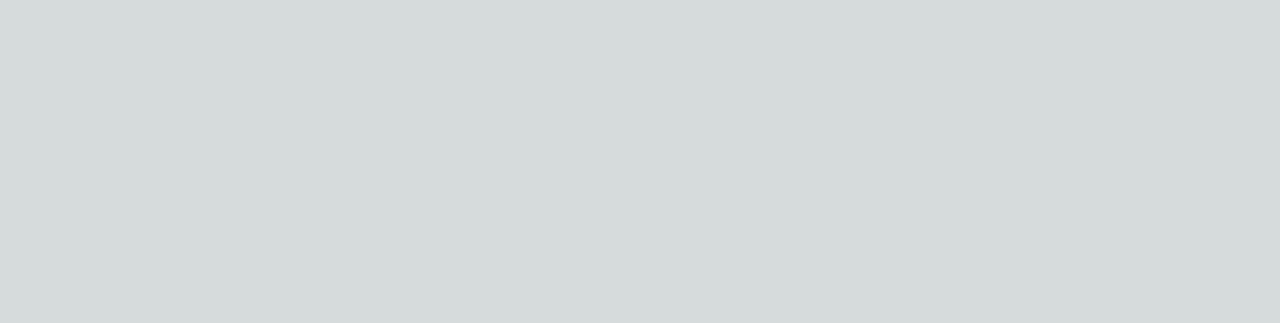
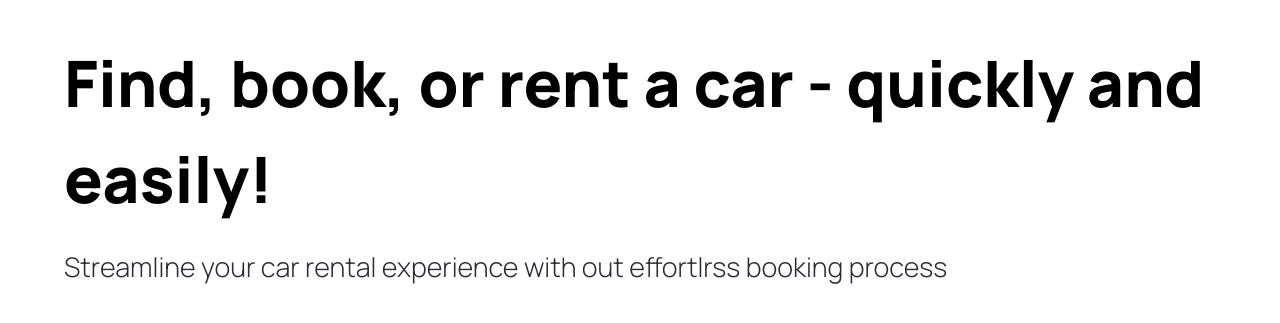
Before and after one commit to BhupendraShahi/car-dekho, a Next.js app: page / in a window 1280 px wide. Shown: the part 109-432 px from the top of the page. Built offline with nearby package versions, Linux system fonts and the light colour scheme.

Commit message:
initial setup & hero component

```diff
--- a/app/globals.css
+++ b/app/globals.css
@@ -1,27 +1,219 @@
+@import url("https://fonts.googleapis.com/css2?family=Manrope:wght@200;300;400;500;600;700;800&display=swap");
+
 @tailwind base;
 @tailwind components;
 @tailwind utilities;
 
-:root {
-  --foreground-rgb: 0, 0, 0;
-  --background-start-rgb: 214, 219, 220;
-  --background-end-rgb: 255, 255, 255;
+* {
+  margin: 0;
+  padding: 0;
+  box-sizing: border-box;
+  font-family: "Manrope", sans-serif;
 }
 
-@media (prefers-color-scheme: dark) {
-  :root {
-    --foreground-rgb: 255, 255, 255;
-    --background-start-rgb: 0, 0, 0;
-    --background-end-rgb: 0, 0, 0;
-  }
+/* START: General styles */
+.max-width {
+  @apply max-w-[1440px] mx-auto;
 }
 
-body {
-  color: rgb(var(--foreground-rgb));
-  background: linear-gradient(
-      to bottom,
-      transparent,
-      rgb(var(--background-end-rgb))
-    )
-    rgb(var(--background-start-rgb));
+.padding-x {
+  @apply sm:px-16 px-6;
 }
+
+.padding-y {
+  @apply py-4;
+}
+
+.flex-center {
+  @apply flex items-center justify-center;
+}
+
+.flex-between {
+  @apply flex justify-between items-center;
+}
+
+.custom-btn {
+  @apply flex flex-row relative justify-center items-center py-3 px-6 outline-none;
+}
+/* END: General styles */
+
+/* START: Hero styles */
+.hero {
+  @apply flex xl:flex-row flex-col gap-5 relative z-0 max-w-[1440px] mx-auto;
+}
+
+.hero__title {
+  @apply 2xl:text-[72px] sm:text-[64px] text-[50px] font-extrabold;
+}
+
+.hero__subtitle {
+  @apply text-[27px] text-black-100 font-light mt-5;
+}
+
+.hero__image-container {
+  @apply xl:flex-[1.5] flex justify-end items-end w-full xl:h-screen;
+}
+
+.hero__image {
+  @apply relative xl:w-full w-[90%] xl:h-full h-[590px] z-0;
+}
+
+.hero__image-overlay {
+  @apply absolute xl:-top-24 xl:-right-1/2 -right-1/4 bg-hero-bg bg-repeat-round -z-10 w-full xl:h-screen h-[590px] overflow-hidden;
+}
+/* END: Hero styles */
+
+/* START: Home styles */
+
+.home__text-container {
+  @apply flex flex-col items-start justify-start gap-y-2.5 text-black-100;
+}
+
+.home__filters {
+  @apply mt-12 w-full flex-between items-center flex-wrap gap-5;
+}
+
+.home__filter-container {
+  @apply flex justify-start flex-wrap items-center gap-2;
+}
+
+.home__cars-wrapper {
+  @apply grid 2xl:grid-cols-4 xl:grid-cols-3 md:grid-cols-2 grid-cols-1 w-full gap-8 pt-14;
+}
+
+.home__error-container {
+  @apply mt-16 flex justify-center items-center flex-col gap-2;
+}
+/* END: Home styles */
+
+/* START: Car Card styles */
+.car-card {
+  @apply flex flex-col p-6 justify-center items-start text-black-100 bg-primary-blue-100 hover:bg-white hover:shadow-md rounded-3xl;
+}
+
+.car-card__content {
+  @apply w-full flex justify-between items-start gap-2;
+}
+
+.car-card__content-title {
+  @apply text-[22px] leading-[26px] font-bold capitalize;
+}
+
+.car-card__price {
+  @apply flex mt-6 text-[32px] leading-[38px] font-extrabold;
+}
+
+.car-card__price-dollar {
+  @apply self-start text-[14px] leading-[17px] font-semibold;
+}
+
+.car-card__price-day {
+  @apply self-end text-[14px] leading-[17px] font-medium;
+}
+
+.car-card__image {
+  @apply relative w-full h-40 my-3 object-contain;
+}
+
+.car-card__icon-container {
+  @apply flex group-hover:invisible w-full justify-between text-grey;
+}
+
+.car-card__icon {
+  @apply flex flex-col justify-center items-center gap-2;
+}
+
+.car-card__icon-text {
+  @apply text-[14px] leading-[17px];
+}
+
+.car-card__btn-container {
+  @apply hidden group-hover:flex absolute bottom-0 w-full z-10;
+}
+/* END: Car Card styles */
+
+/* START: Car Details styles */
+.car-details__dialog-panel {
+  @apply relative w-full max-w-lg max-h-[90vh] overflow-y-auto transform rounded-2xl bg-white p-6 text-left shadow-xl transition-all flex flex-col gap-5;
+}
+
+.car-details__close-btn {
+  @apply absolute top-2 right-2 z-10 w-fit p-2 bg-primary-blue-100 rounded-full;
+}
+
+.car-details__main-image {
+  @apply relative w-full h-40 bg-pattern bg-cover bg-center rounded-lg;
+}
+/* END: Car Details styles */
+
+/* START: Custom Filter styles */
+.custom-filter__btn {
+  @apply relative w-full min-w-[127px] flex justify-between items-center cursor-default rounded-lg bg-white py-2 px-3 text-left shadow-md sm:text-sm border;
+}
+
+.custom-filter__options {
+  @apply absolute mt-1 max-h-60 w-full overflow-auto rounded-md bg-white py-1 text-base shadow-lg ring-1 ring-black ring-opacity-5 focus:outline-none sm:text-sm;
+}
+/* END: Custom Filter styles */
+
+/* START: Footer styles */
+.footer {
+  @apply flex flex-col text-black-100  mt-5 border-t border-gray-100;
+}
+
+.footer__links-container {
+  @apply flex max-md:flex-col flex-wrap justify-between gap-5 sm:px-16 px-6 py-10;
+}
+
+.footer__rights {
+  @apply flex flex-col justify-start items-start gap-6;
+}
+
+.footer__links {
+  @apply flex-1 w-full flex md:justify-end flex-wrap max-md:mt-10 gap-20;
+}
+
+.footer__link {
+  @apply flex flex-col gap-6 text-base min-w-[170px];
+}
+
+.footer__copyrights {
+  @apply flex justify-between items-center flex-wrap mt-10 border-t border-gray-100 sm:px-16 px-6 py-10;
+}
+
+.footer__copyrights-link {
+  @apply flex-1 flex sm:justify-end justify-center max-sm:mt-4 gap-10;
+}
+/* END: Footer styles */
+
+/* START: searchbar styles */
+.searchbar {
+  @apply flex items-center justify-start max-sm:flex-col w-full relative max-sm:gap-4 max-w-3xl;
+}
+
+.searchbar__item {
+  @apply flex-1 max-sm:w-full flex justify-start items-center relative;
+}
+
+.searchbar__input {
+  @apply w-full h-[48px] pl-12 p-4 bg-light-white rounded-r-full max-sm:rounded-full outline-none cursor-pointer text-sm;
+}
+/* END: searchbar styles */
+
+/* START: search manufacturer styles */
+.search-manufacturer {
+  @apply flex-1 max-sm:w-full flex justify-start items-center;
+}
+
+.search-manufacturer__input {
+  @apply w-full h-[48px] pl-12 p-4 rounded-l-full max-sm:rounded-full bg-light-white outline-none cursor-pointer text-sm;
+}
+
+.search-manufacturer__options {
+  @apply absolute mt-1 max-h-60 w-full overflow-auto rounded-md bg-white py-1 text-base shadow-lg ring-1 ring-black ring-opacity-5 focus:outline-none sm:text-sm;
+}
+
+.search-manufacturer__option {
+  @apply cursor-default select-none py-2 pl-10 pr-4;
+}
+/* END: search manufacturer styles */
--- a/app/page.tsx
+++ b/app/page.tsx
@@ -1,9 +1,10 @@
 import Image from 'next/image'
+import Hero from '@/components/Hero'
 
 export default function Home() {
   return (
     <main className="overflow-hidden">
-
+      <Hero />
     </main>
   )
 }
--- /dev/null
+++ b/components/CustomButton.tsx
@@ -0,0 +1,17 @@
+"use client";
+import Image from "next/image"
+
+const CustomButton = () => {
+  return (
+    <button
+        disabled={false}
+        type={'button'}
+        className={`custom-btn`}
+        onClick={()=> {}}
+    >
+
+    </button>
+  )
+}
+
+export default CustomButton
--- /dev/null
+++ b/components/Hero.tsx
@@ -0,0 +1,22 @@
+import Image from 'next/image'
+import CustomButton from './CustomButton'
+
+function Hero() {
+  return (
+    <div className="hero">
+        <div className="flex-1 pt-36 padding-x">
+            <h1 className="hero__title">
+                Find, book, or rent a car - quickly and easily!
+            </h1>
+
+            <p className="hero__subtitle">
+                Streamline your car rental experience with out effortlrss booking process
+            </p>
+
+            <CustomButton />
+        </div>
+    </div>
+  )
+}
+
+export default Hero
--- /dev/null
+++ b/components/index.ts
@@ -0,0 +1,7 @@
+import Hero from "./Hero";
+import CustomButton from "./CustomButton";
+
+export {
+    Hero,
+    CustomButton,
+};
--- a/tailwind.config.js
+++ b/tailwind.config.js
@@ -1,18 +1,34 @@
 /** @type {import('tailwindcss').Config} */
 module.exports = {
   content: [
-    './pages/**/*.{js,ts,jsx,tsx,mdx}',
-    './components/**/*.{js,ts,jsx,tsx,mdx}',
-    './app/**/*.{js,ts,jsx,tsx,mdx}',
+    "./pages/**/*.{js,ts,jsx,tsx,mdx}",
+    "./components/**/*.{js,ts,jsx,tsx,mdx}",
+    "./app/**/*.{js,ts,jsx,tsx,mdx}",
   ],
+  mode: "jit",
   theme: {
     extend: {
+      fontFamily: {
+        inter: ["Inter", "sans-serif"],
+      },
+      colors: {
+        "black-100": "#2B2C35",
+        "primary-blue": {
+          DEFAULT: "#2B59FF",
+          100: "#F5F8FF",
+        },
+        "secondary-orange": "#f79761",
+        "light-white": {
+          DEFAULT: "rgba(59,60,152,0.03)",
+          100: "rgba(59,60,152,0.02)",
+        },
+        grey: "#747A88",
+      },
       backgroundImage: {
-        'gradient-radial': 'radial-gradient(var(--tw-gradient-stops))',
-        'gradient-conic':
-          'conic-gradient(from 180deg at 50% 50%, var(--tw-gradient-stops))',
-      },
+        'pattern': "url('/pattern.png')",
+        'hero-bg': "url('/hero-bg.png')"
+      }
     },
   },
   plugins: [],
-}
+};
```
